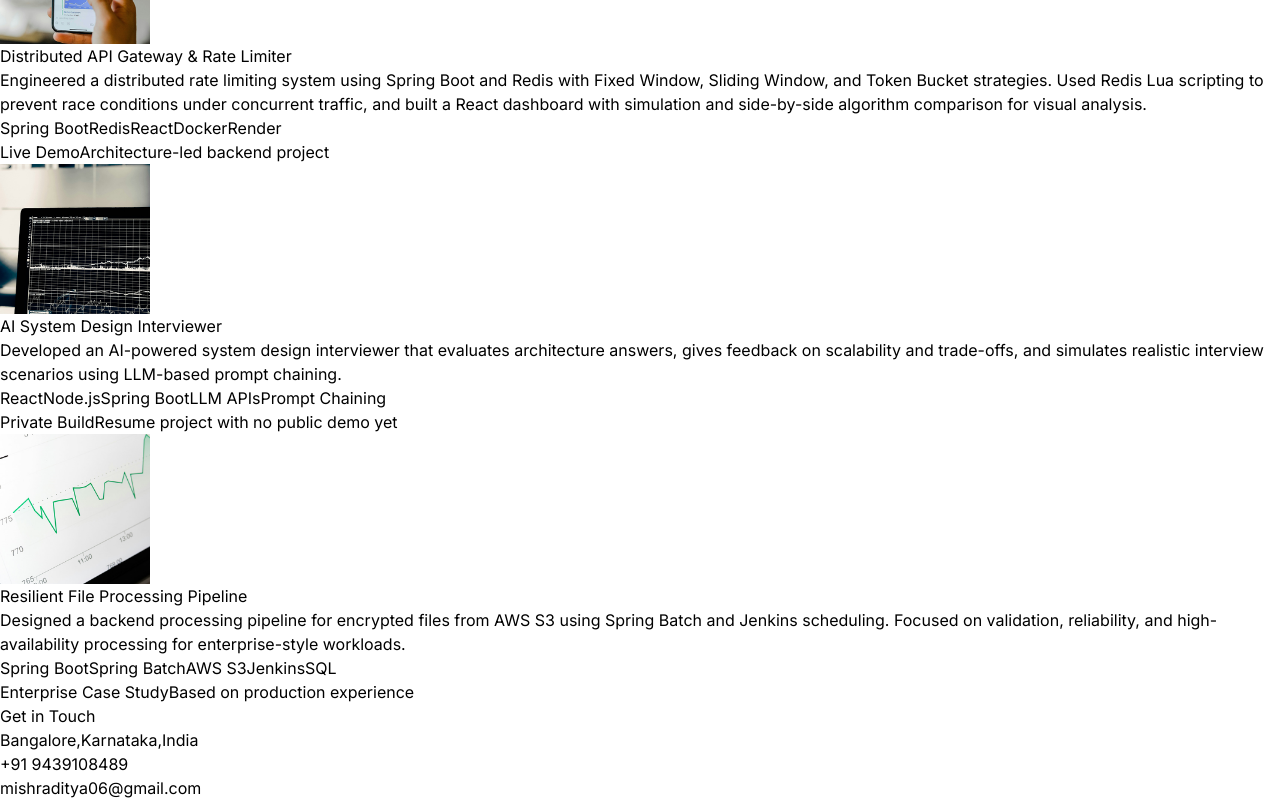
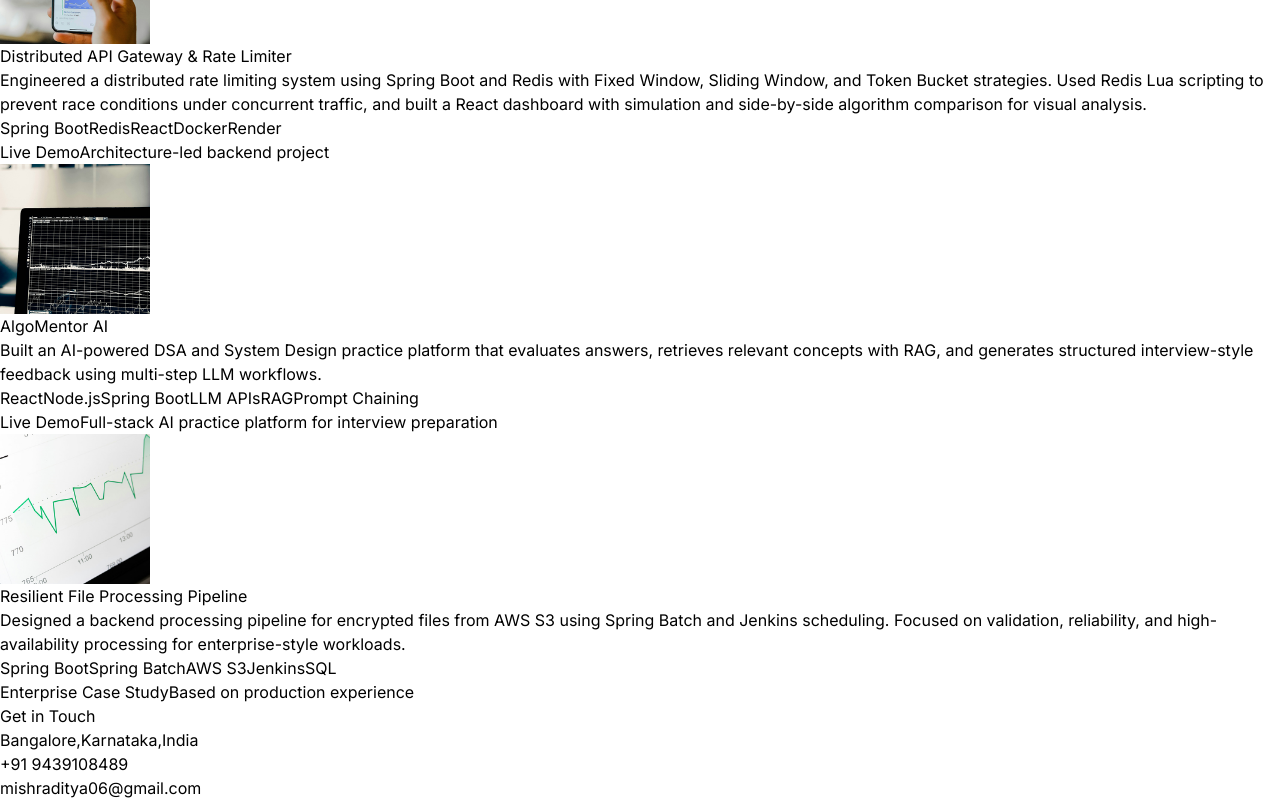
Before and after one commit to Aditya060698/react-portfolio-project, a React (Vite) app: page / in a window 1280 px wide. Shown: the part 1796-2596 px from the top of the page. Built offline with nearby package versions, Linux system fonts and the light colour scheme.

Commit message:
added a new project

```diff
--- a/src/constants/index.js
+++ b/src/constants/index.js
@@ -51,15 +51,17 @@ export const PROJECTS = [
     linkLabel: "Live Demo",
     note: "Architecture-led backend project",
   },
-  {
-    title: "AI System Design Interviewer",
-    image: project3,
-    description:
-      "Developed an AI-powered system design interviewer that evaluates architecture answers, gives feedback on scalability and trade-offs, and simulates realistic interview scenarios using LLM-based prompt chaining.",
-    technologies: ["React", "Node.js", "Spring Boot", "LLM APIs", "Prompt Chaining"],
-    linkLabel: "Private Build",
-    note: "Resume project with no public demo yet",
-  },
+ {
+  title: "AlgoMentor AI",
+  image: project3,
+  description:
+    "Built an AI-powered DSA and System Design practice platform that evaluates answers, retrieves relevant concepts with RAG, and generates structured interview-style feedback using multi-step LLM workflows.",
+  technologies: ["React", "Node.js", "Spring Boot", "LLM APIs", "RAG", "Prompt Chaining"],
+  link: "https://algomentor-ai-frontend.onrender.com",
+  linkLabel: "Live Demo",
+  note: "Full-stack AI practice platform for interview preparation",
+},
+
   {
     title: "Resilient File Processing Pipeline",
     image: project4,
```
